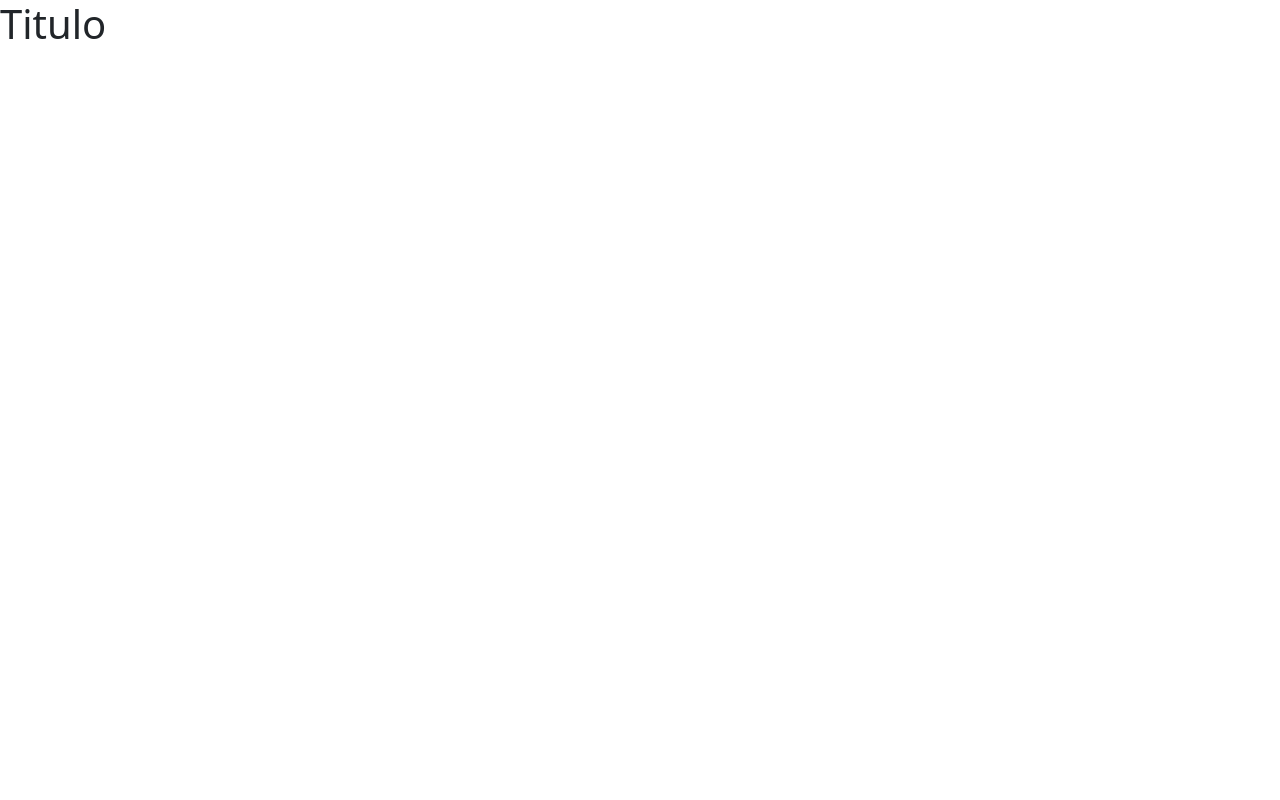
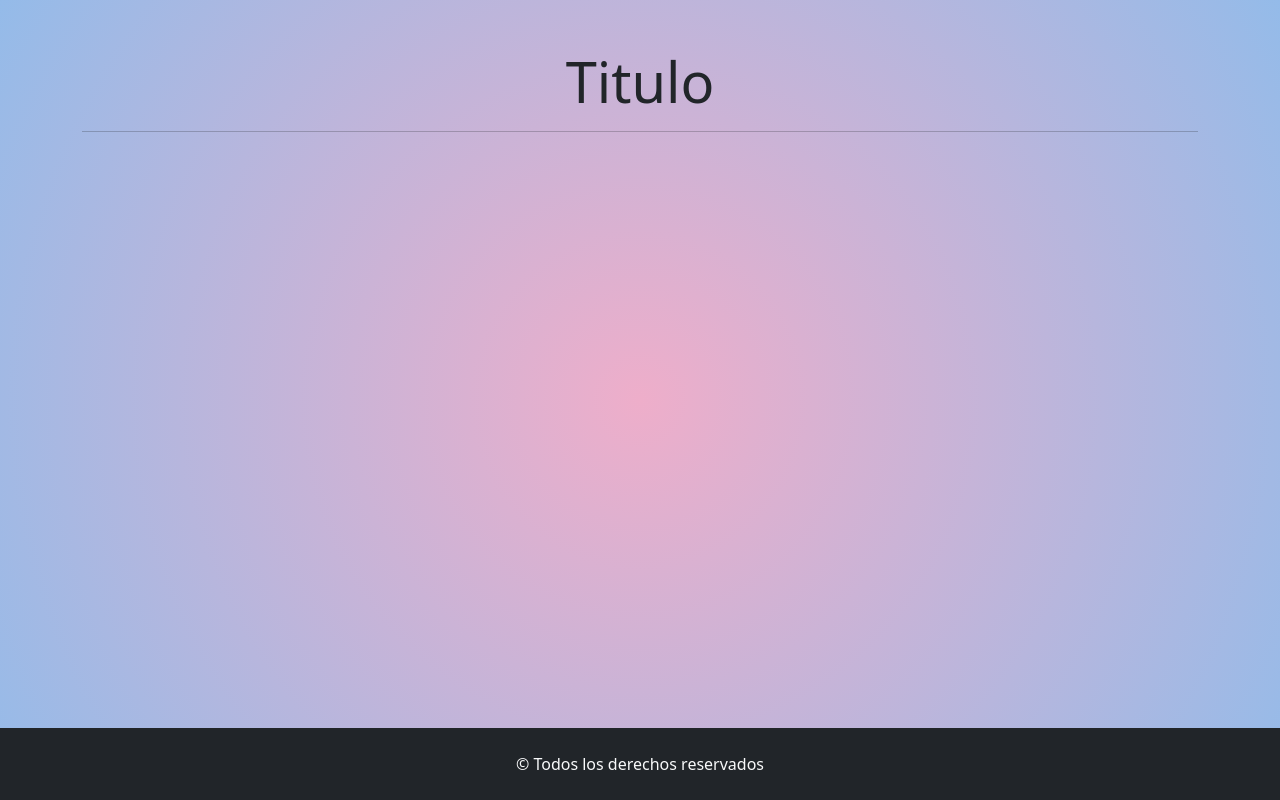
Before and after one commit to Mateo872/listTasksReact, a React (Vite) app: page / in a window 1280 px wide. Built offline with nearby package versions, Linux system fonts and the light colour scheme.

Commit message:
Maquetado de app

```diff
--- a/src/App.css
+++ b/src/App.css
@@ -0,0 +1,12 @@
+#root {
+    min-height: 100vh;
+    display: flex;
+    flex-direction: column;
+    justify-content: space-between;
+    background: rgb(238, 174, 202);
+    background: radial-gradient(circle, rgba(238, 174, 202, 1) 0%, rgba(148, 187, 233, 1) 100%);
+}
+
+.main_page {
+    flex-grow: 1;
+}
--- a/src/App.jsx
+++ b/src/App.jsx
@@ -1,10 +1,18 @@
+import { Container } from "react-bootstrap";
 import "./App.css";
 import "bootstrap/dist/css/bootstrap.min.css";
 
 function App() {
   return (
     <>
-      <h1>Titulo</h1>
+      <Container className="my-5 main_page">
+        <h1 className="display-4 text-center mb-0">Titulo</h1>
+        <hr />
+        {/* Formulario */}
+      </Container>
+      <footer className="bg-dark text-light text-center py-4">
+        <p className="mb-0">&copy; Todos los derechos reservados</p>
+      </footer>
     </>
   );
 }
```
